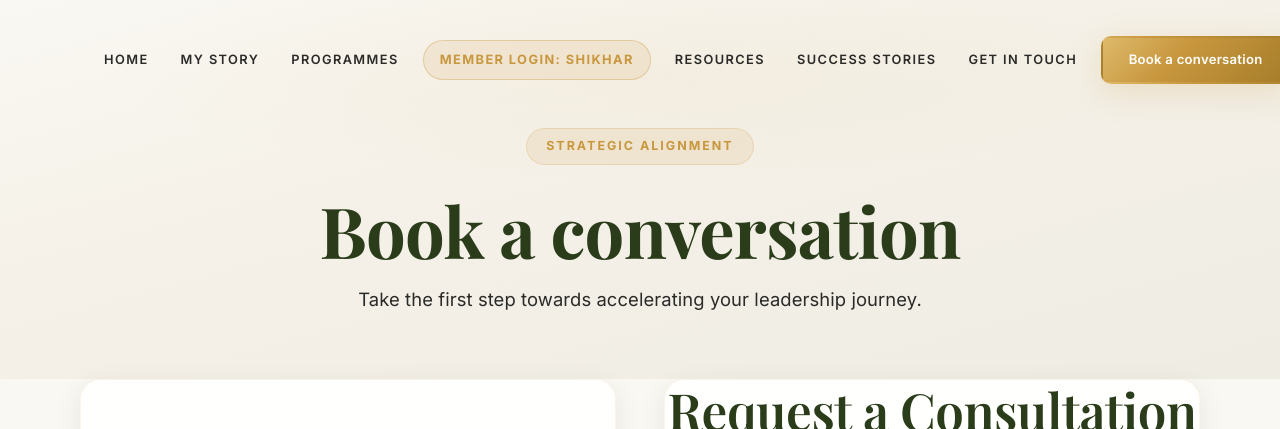
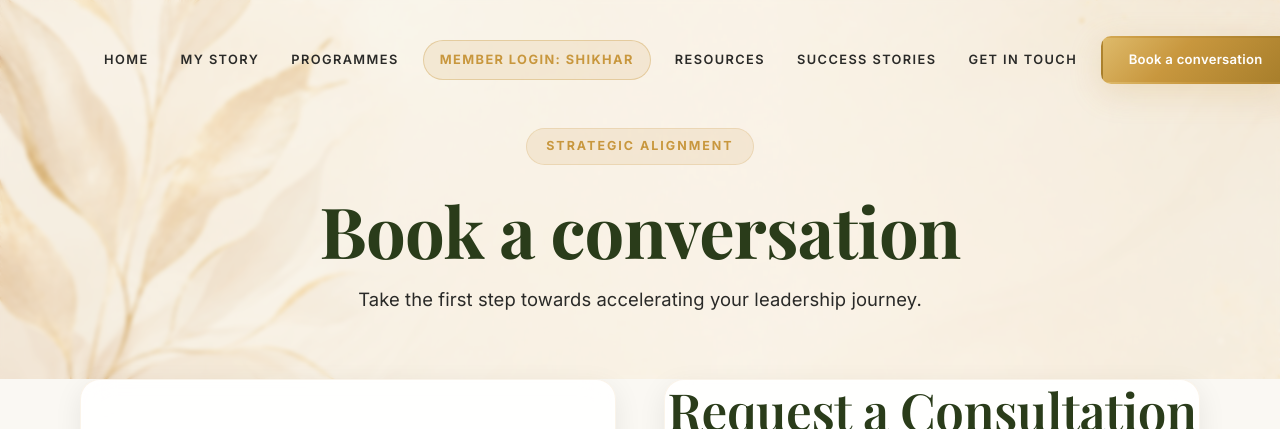
Before and after one commit to abhi2715/TGP, a React (Vite) app: page /book-consultation in a window 1280 px wide. Shown: the top 429 px of the page. Built offline with nearby package versions, Linux system fonts and the light colour scheme; a web font is replaced by a local one.

Commit message:
Update default page-header to use realistic background globally

```diff
--- a/src/index.css
+++ b/src/index.css
@@ -526,18 +526,19 @@ p {
    ═══════════════════════════════════════ */
 .page-header {
   padding: clamp(8rem, 14vw, 12rem) 0 clamp(3rem, 6vw, 5rem);
-  background: var(--gradient-warm-bg);
+  background: url('/about-hero-bg.png') center/cover no-repeat;
+  background-attachment: fixed; /* Parallax effect for all headers */
   position: relative;
   overflow: hidden;
 }
 
-/* Subtle radial warmth */
+/* Subtle frosted cream overlay so text remains perfectly readable */
 .page-header::before {
   content: '';
   position: absolute;
   inset: 0;
-  background:
-    radial-gradient(ellipse 60% 40% at 50% 20%, rgba(200, 151, 62, 0.05) 0%, transparent 70%);
+  background: rgba(245, 241, 232, 0.45);
+  backdrop-filter: blur(2px);
   pointer-events: none;
 }
 
```
